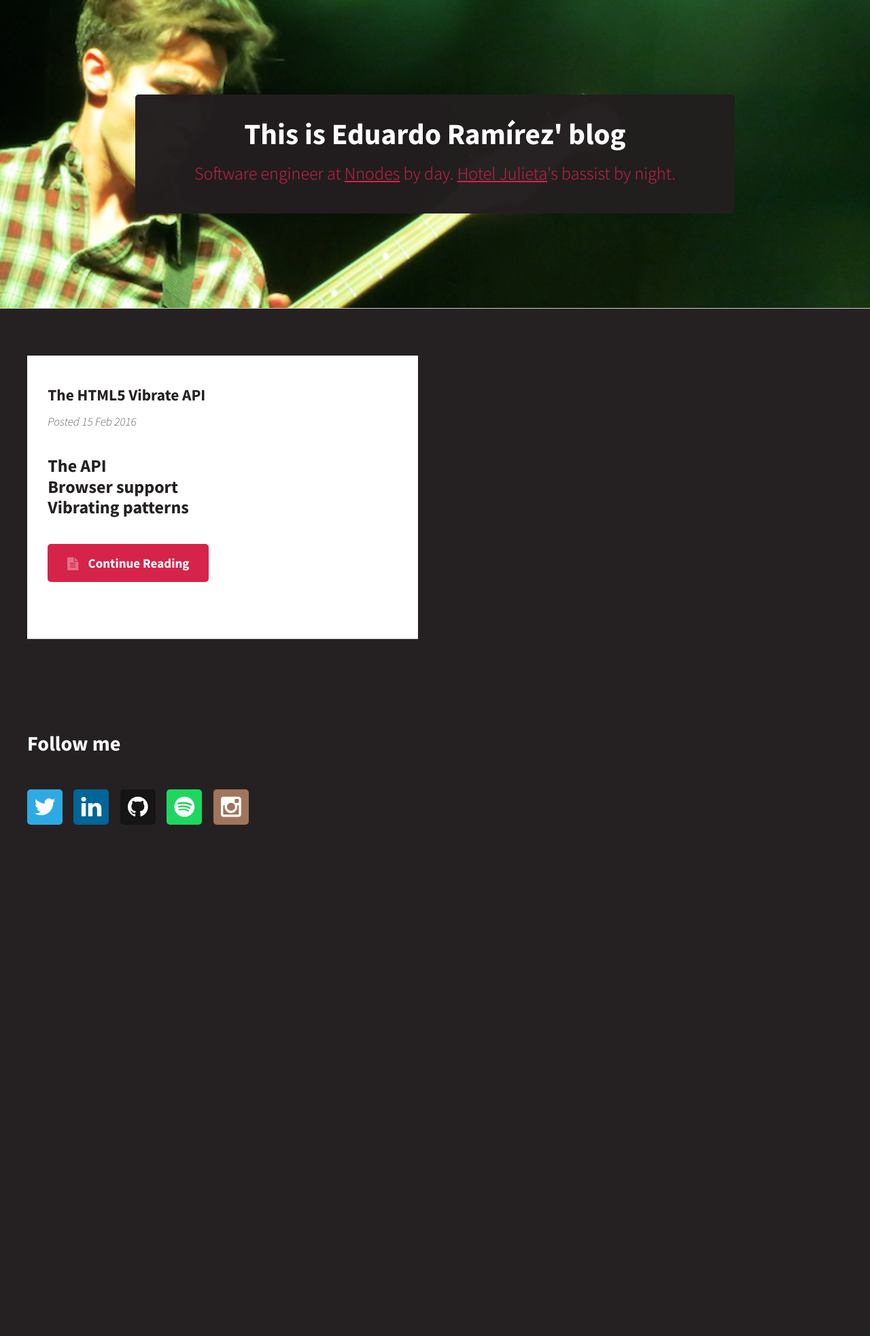
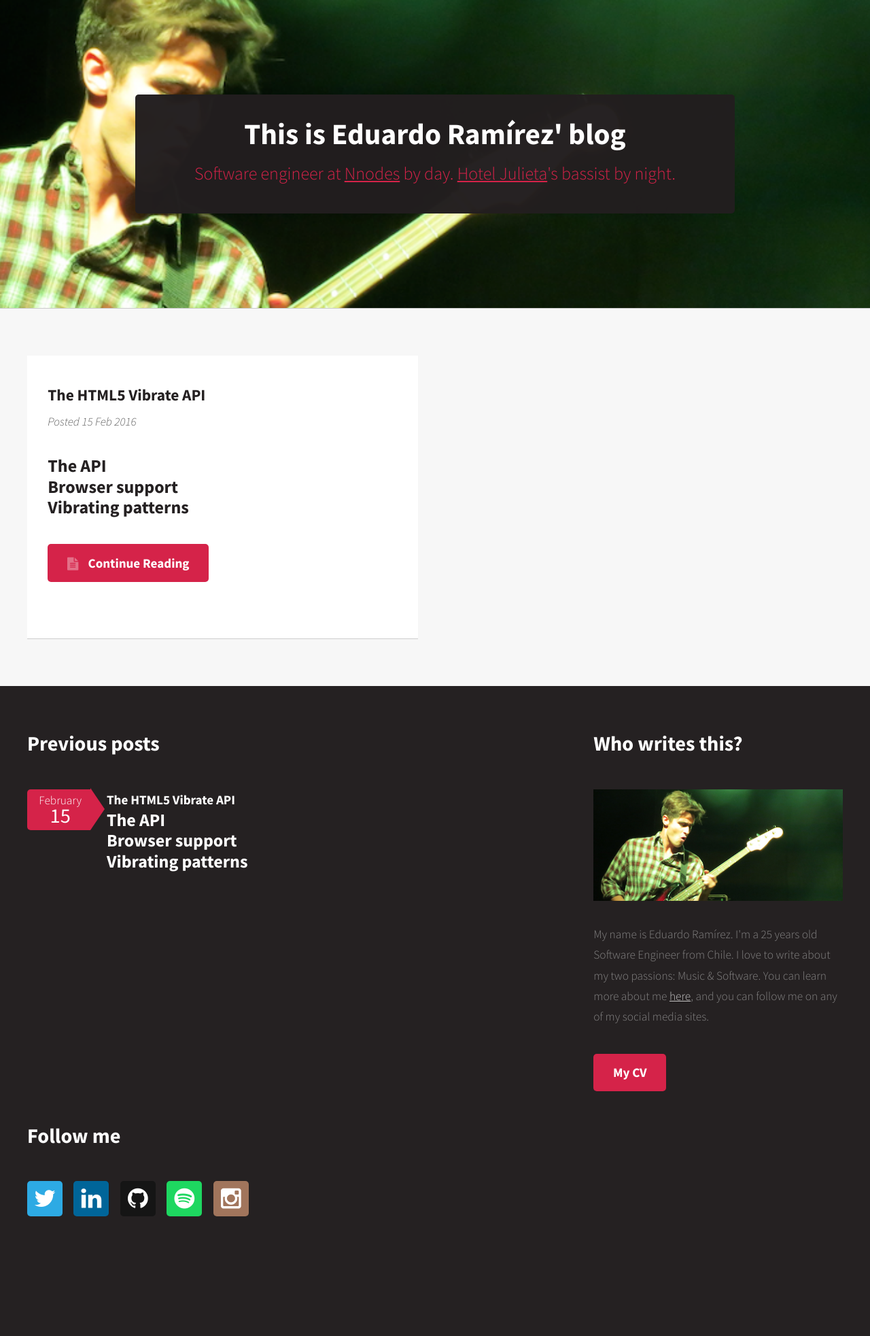
Before and after one commit to eduramirezh/outdated-blog, a Jekyll site: the page built from index.html, in a window 1280 px wide. Shown: the whole page at 68% size. Built offline with Jekyll 4.4.1, drawn with Linux system fonts in a browser that asks for light colours; before the commit the page ends 1388 px from its top, so only the background shows below that.

Commit message:
corrected background, added index

```diff
--- a/_config.yml
+++ b/_config.yml
@@ -7,8 +7,8 @@ description: > # this means to ignore newlines until "baseurl:"
 baseurl: "" # the subpath of your site, e.g. /blog/
 url: "http://ejramire.github.io" # the base hostname & protocol for your site
 twitter_username: eduramirezh
-github_username:  ejramire
-linkedin_id: 148761809
+github_username:  eduramirezh
+linkedin_id: eduramirez
 instagram: eduramirezh
 
 
--- a/_includes/footer.html
+++ b/_includes/footer.html
@@ -1,6 +1,39 @@
 <!-- Footer -->
 <div id="footer-wrapper">
   <section id="footer" class="container">
+    <div class="row">
+      <div class="8u">
+        <section>
+          <header>
+            <h2>Previous posts</h2>
+          </header>
+          <ul class="dates">
+            {% for post in site.posts offset: 0 limit: 5 %}
+            <li>
+              <span class="date">{{ post.date | date: "%B"}} <strong>{{ post.date | date: "%d"}}</strong></span>
+              <h3><a href="{{ site.baseurl }}{{ post.url }}">{{ post.title }}</a></h3>
+              {{ post.excerpt }}
+            </li>
+            {% endfor %}
+          </ul>
+        </section>
+      </div>
+      <div class="4u">
+        <section>
+          <header>
+            <h2>Who writes this?</h2>
+          </header>
+          <a href="#" class="image featured"><img src="{{ site.baseurl }}/assets/images/pic10.jpg" alt="" /></a>
+          <p>
+            My name is Eduardo Ramírez. I'm a 25 years old Software Engineer from Chile. I love to write about my
+            two passions: Music &amp Software. You can learn more about me <a href=#>here</a>, and you can follow me on any of my social media sites.
+          </p>
+          <footer>
+            <a href="#" class="button">My CV</a>
+          </footer>
+        </section>
+      </div>
+    </div>
     <div class="row">
       <div class="12u">
         <section>
@@ -9,13 +42,13 @@
           </header>
           <ul class="social">
             <li><a class="icon fa-twitter" href="http://twitter.com/{{site.twitter_username}}"><span class="label">Twitter</span></a></li>
-            <li><a class="icon fa-linkedin" href="http://linkedin.com/{{site.linkedin_id}}"><span class="label">LinkedIn</span></a></li>
+            <li><a class="icon fa-linkedin" href="http://linkedin.com/in/{{site.linkedin_id}}"><span class="label">LinkedIn</span></a></li>
             <li><a class="icon fa-github" href="http://github.com/{{site.github_username}}"><span class="label">Github</span></a></li>
             <li><a class="icon fa-spotify" href="http://open.spotify.com/artist/4R6ApsFDCgq0nH0K5U9uj8"><span class="label">Spotify</span></a></li>
             <li><a class="icon fa-instagram" href="http://instagram.com/{{site.instagram}}"><span class="label">Instagram</span></a></li>
             <!--<li><a class="icon fa-spotify" href="http://linkedin.com/{{site.linkedin_id}}"><span class="label">Medium</span></a></li>-->
           </ul>
-<!--
+          <!--
           <ul class="contact">
             <li>
               <h3>Address</h3>
@@ -41,7 +74,7 @@
       <div class="12u">
 
         <!-- Copyright -->
-<!--
+        <!--
         <div id="copyright">
           <ul class="links">
             <li>&copy; Untitled. All rights reserved.</li><li>Design: <a href="http://html5up.net">HTML5 UP</a></li>
@@ -49,7 +82,7 @@
             <li> Jekyll Template: <a href="http://cloudcannon.com">Cloud Cannon</a></li>
           </ul>
         </div>
--->
+        -->
 
       </div>
     </div>
--- a/_layouts/post.html
+++ b/_layouts/post.html
@@ -1,6 +1,5 @@
 {% include header.html %}
 <body>
-  {% include nav.html %}
   <div id="main-wrapper">
     <div class="container">
       <div class="row">
--- a/assets/css/style.css
+++ b/assets/css/style.css
@@ -742,7 +742,7 @@ ol.default li
 #main-wrapper
 {
   position: relative;
-  /*background: #f7f7f7 url('images/bg02.png');*/
+  background: #f7f7f7;
 }
 
 #main-wrapper:before
```
Also changed, not shown: _layouts/page.html (deleted, +0 -14 lines), assets/images/_pic10.jpg (added), assets/images/pic10.jpg, 4 other files.
